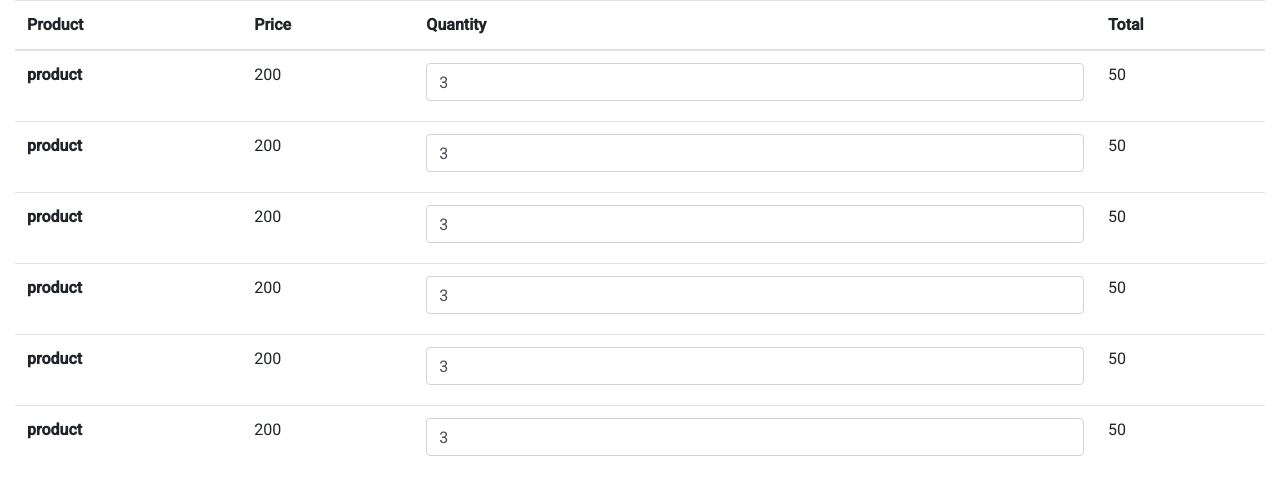
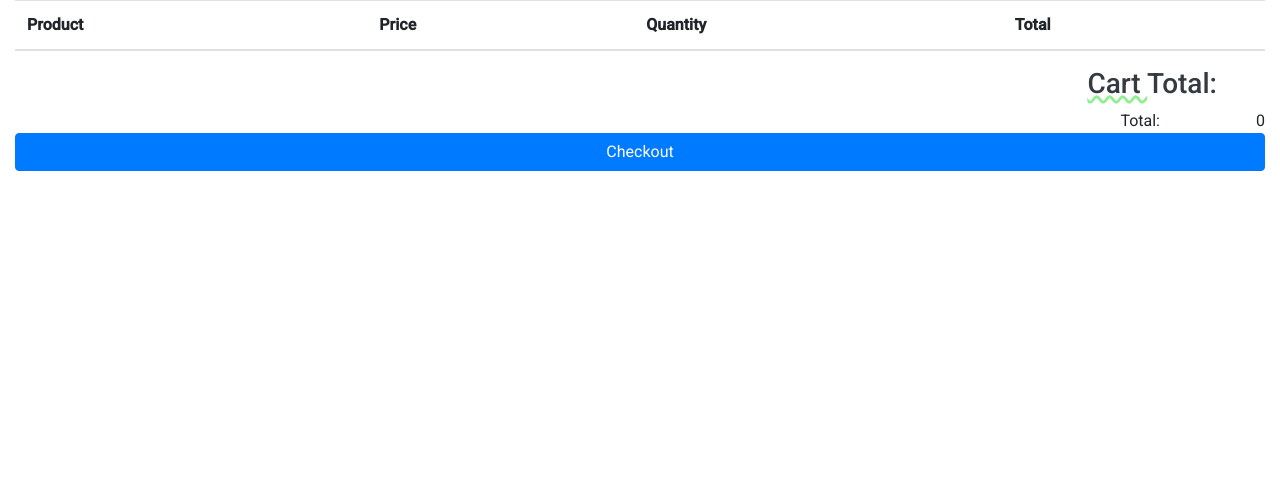
Before and after one commit to abdelrahmany0/ng-shop, an Angular app: page /cart in a window 1280 px wide. Shown: the top 492 px of the page. Built offline with nearby package versions, Linux system fonts and the light colour scheme.

Commit message:
Finalizing Cart, component with its service and model

```diff
--- a/src/app/cart/cart.component.css
+++ b/src/app/cart/cart.component.css
@@ -1,3 +1,3 @@
-table{
-  width: 100%;
+.ng-invalid:not(form)  {
+  border-left: 5px solid #a94442; /* red */
 }
--- a/src/app/cart/cart.component.html
+++ b/src/app/cart/cart.component.html
@@ -12,15 +12,36 @@
         </thead>
         <tbody>
         <tbody>
-        <tr *ngFor="let item of cart">
-          <th scope="row">{{item.product}}</th>
-          <td>{{ item.price }}</td>
-          <td><input type="number" class="form-control mb-2 mr-sm-2" (input)="onInput($event)" value="{{ item.quantity}}">
+        <tr *ngFor="let cartItem of cart">
+          <th scope="row">{{cartItem.product.name}}</th>
+          <td>{{ cartItem.product.price }}</td>
+          <td>
+            <input type="number"
+                   class="form-control mb-2 mr-sm-2"
+                   name="quantity" #quantity="ngModel"
+                   [(ngModel)]="cartItem.quantity"
+                   (input)="onInputQuantity(quantity, cartItem.product.quantity)"
+                   [class.is-invalid]="quantity.invalid"
+                   required>
+            <div *ngIf="quantity.errors?.required" class="invalid-feedback">{{quantity.errors.required}}</div>
+            <div *ngIf="quantity.errors?.maxMin" class="invalid-feedback">{{quantity.errors.maxMin}}</div>
           </td>
-          <td>{{ item.total }}</td>
+          <td>{{ cartItem.product.total }}</td>
         </tr>
         </tbody>
       </table>
     </div>
+    <div class="col-12 d-flex flex-column align-items-end text-primary">
+      <h3 class="mr-5 text-dark"><span style="text-decoration: underline lightgreen wavy ">Cart </span>Total:</h3>
+    </div>
+    <div class="col-12 d-flex justify-content-end">
+      <div class="mr-5">Total:</div>
+      <div class="ml-5">{{ getTotalQuantity() }}</div>
+    </div>
+  </div>
+  <div class="row">
+    <div class="col-12">
+      <button class="btn btn-primary btn-block" (click)="checkout()">Checkout</button>
+    </div>
   </div>
 </div>
--- a/src/app/cart/cart.component.ts
+++ b/src/app/cart/cart.component.ts
@@ -1,4 +1,7 @@
-import { Component, OnInit } from '@angular/core';
+import {Component, OnInit} from '@angular/core';
+import {Cart} from '../models/cart.model';
+import { NgModel } from '@angular/forms';
+import {CartService} from '../services/cart.service';
 
 @Component({
   selector: 'app-cart',
@@ -6,22 +9,47 @@ import { Component, OnInit } from '@angular/core';
   styleUrls: ['./cart.component.css']
 })
 export class CartComponent implements OnInit {
+  cart: Cart[];
+  products: Array<any> = [
+    {productId: '1', name: 'test', price: 50, quantity: 40},
+    {productId: '2', name: 'test', price: 50, quantity: 3},
+    {productId: '3', name: 'test', price: 50, quantity: 4},
+    {productId: '4', name: 'test', price: 50, quantity: 2},
+    {productId: '5', name: 'test', price: 50, quantity: 1},
+    {productId: '6', name: 'test', price: 50, quantity: 5},
+  ];
 
-  constructor() { }
+  constructor(private cartService: CartService) {
+  }
 
   ngOnInit(): void {
-  }
-  cart = [
-    {product: "product", price: 200, quantity: 3, total: 50},
-    {product: "product", price: 200, quantity: 3, total: 50},
-    {product: "product", price: 200, quantity: 3, total: 50},
-    {product: "product", price: 200, quantity: 3, total: 50},
-    {product: "product", price: 200, quantity: 3, total: 50},
-    {product: "product", price: 200, quantity: 3, total: 50},
-  ]
+    this.cartService.getCartObservable.subscribe((cart) => {
+      this.cart = cart
+      this.cart.map(cartItem => {
+        cartItem.product = this.products.find(product => cartItem.productId === product.productId);
+        cartItem.product.total = cartItem.quantity * cartItem.product.price;
+      });
+    });
 
-  onInput(event){
-    console.log(event.target.value)
   }
 
+
+  onInputQuantity(quantity: NgModel, max: number) {
+    if (quantity.value >= 1 && quantity.value <= max) {
+      const cart = JSON.parse(JSON.stringify(this.cart));
+      cart.map(cartItem => delete cartItem.product);
+      this.cartService.updateCart(cart);
+    } else {
+      quantity.control.setErrors({maxMin: `The value must be between 1 and ${max}`})
+    }
+  }
+
+  checkout(){
+    this.cartService.updateCart([]);
+
+  }
+
+  getTotalQuantity(){
+    return this.cart.reduce((previousValue, currentValue) => previousValue +  currentValue.product.total, 0)
+  }
 }
--- a/src/app/cart/item/item.component.ts
+++ /dev/null
@@ -1,15 +0,0 @@
-import {Component, Input, OnInit} from '@angular/core';
-
-@Component({
-  selector: 'app-item',
-  templateUrl: './item.component.html',
-  styleUrls: ['./item.component.css']
-})
-export class ItemComponent implements OnInit {
-  @Input() items;
-  constructor() { }
-
-  ngOnInit(): void {
-  }
-
-}
--- a/src/app/models/cart.model.ts
+++ b/src/app/models/cart.model.ts
@@ -1,4 +1,5 @@
 export interface Cart {
   productId: string;
   quantity: number;
+  product?
 }
--- a/src/app/services/cart.service.ts
+++ b/src/app/services/cart.service.ts
@@ -1,21 +1,29 @@
-import { Injectable } from '@angular/core';
+import {Injectable} from '@angular/core';
 import {BehaviorSubject, Observable} from 'rxjs';
 
 @Injectable({
   providedIn: 'root'
 })
 export class CartService {
-  private cart = new BehaviorSubject([]);
-  constructor() {
-    this.cart.next(JSON.parse(localStorage.cart));
-  }
-  get authCartObservable(): Observable<any> {
+  private cart = new BehaviorSubject(localStorage.cart?JSON.parse(localStorage.cart):[]);
+
+  constructor() {}
+
+  get getCartObservable(): Observable<any> {
     return this.cart.asObservable();
   }
-  public addToCart(item: object): void{
+
+
+  public addToCart(item): void {
     let newCart = [...this.cart.getValue()];
-    newCart.push(item)
-    this.cart.next(newCart)
+    newCart.push(item);
+    this.cart.next(newCart);
     localStorage.cart = JSON.stringify(newCart);
   }
+
+  public updateCart(cart) {
+    this.cart.next(cart);
+    localStorage.cart = JSON.stringify(cart);
+  }
+
 }
```
Also changed, not shown: src/app/app.module.ts (+9 -10 lines), src/app/cart/item/item.component.css (deleted), src/app/cart/item/item.component.html (deleted).
